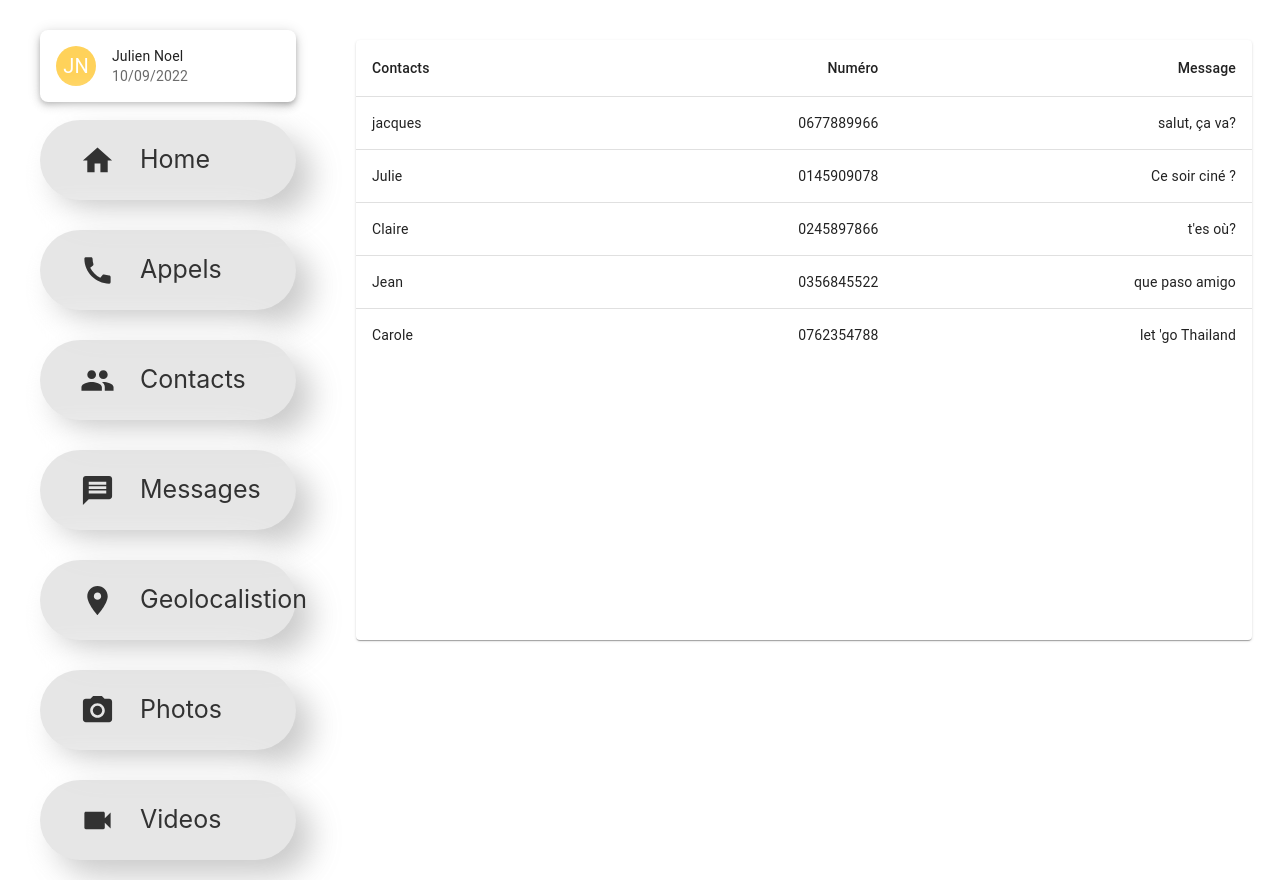
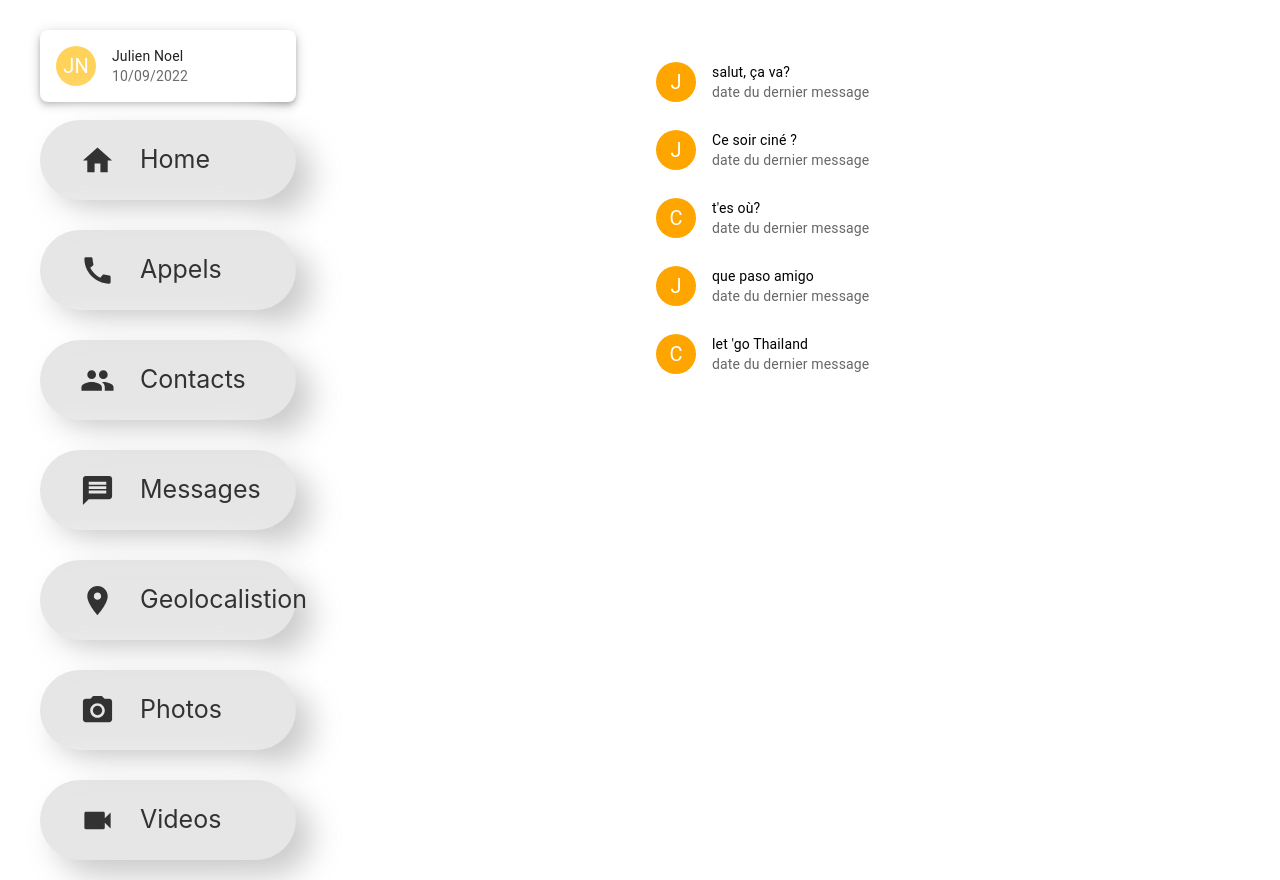
Before and after one commit to JulienNoel/trackingapp, a React (Create React App) app: page / in a window 1280 px wide. Both pictures are taken after a click on the element "Messages". Built offline with nearby package versions, Linux system fonts and the light colour scheme; no server answers.

Commit message:
maj messages avatar

```diff
--- a/src/components/contacts.js
+++ b/src/components/contacts.js
@@ -57,7 +57,7 @@ const [checked, setChecked] = useState([1]);
         const labelId = `checkbox-list-secondary-label-${user.lastName}`;
         return (
           <ListItem
-            key={user.lastName}
+            key={user.phone}
             secondaryAction={
               <Checkbox
                 edge="end"
--- a/src/components/messages.js
+++ b/src/components/messages.js
@@ -1,18 +1,17 @@
 import React from 'react';
-import Table from '@mui/material/Table';
-import TableBody from '@mui/material/TableBody';
-import TableCell from '@mui/material/TableCell';
-import TableContainer from '@mui/material/TableContainer';
-import TableHead from '@mui/material/TableHead';
-import TableRow from '@mui/material/TableRow';
-import Paper from '@mui/material/Paper';
+import List from '@mui/material/List';
+import ListItem from '@mui/material/ListItem';
+import ListItemButton from '@mui/material/ListItemButton';
+import ListItemText from '@mui/material/ListItemText';
+import ListItemAvatar from '@mui/material/ListItemAvatar';
+import Avatar from '@mui/material/Avatar';
 
 function createData(name, numero, texte) {
   return { name, numero, texte };
 }
 
 const rows = [
-  createData('jacques', '0677889966', 'salut, ça va?'),
+  createData('Jacques', '0677889966', 'salut, ça va?'),
   createData('Julie', '0145909078', 'Ce soir ciné ?'),
   createData('Claire', '0245897866', 't\'es où?'),
   createData('Jean', '0356845522', 'que paso amigo'),
@@ -20,36 +19,29 @@ const rows = [
 ];
 
 
+
 function Messages({selection}) {
 
 
   return selection !== 'Messages' ||(
 
-    <TableContainer component={Paper}>
-      <Table sx={{ minWidth: 650 }} aria-label="simple table">
-        <TableHead>
-          <TableRow>
-            <TableCell>Contacts</TableCell>
-            <TableCell align="right">Numéro</TableCell>
-            <TableCell align="right">Message</TableCell>
-          </TableRow>
-        </TableHead>
-        <TableBody>
-          {rows.map((row) => (
-            <TableRow
-              key={row.name}
-              sx={{ '&:last-child td, &:last-child th': { border: 0 } }}
-            >
-              <TableCell component="th" scope="row">
-                {row.name}
-              </TableCell>
-              <TableCell align="right">{row.numero}</TableCell>
-              <TableCell align="right">{row.texte}</TableCell>
-            </TableRow>
-          ))}
-        </TableBody>
-      </Table>
-    </TableContainer>
+    <List dense sx={{ width: '100%', maxWidth: 360, bgcolor: 'background.paper' }}>
+      {rows.map((user) => {
+
+        return (
+          <ListItem key={user.name}>
+            <ListItemButton onClick={() => console.log('selectContact')}>
+              <ListItemAvatar>
+                <Avatar alt={user.name} sx={{ bgcolor: 'orange' }}>
+                {user.name.charAt(0)}
+                </Avatar>
+              </ListItemAvatar>
+              <ListItemText id={user.name} primary={`${user.texte}`} secondary={`date du dernier message`}/>
+            </ListItemButton>
+          </ListItem>
+        );
+      })}
+    </List>
 
   );
 }
```
